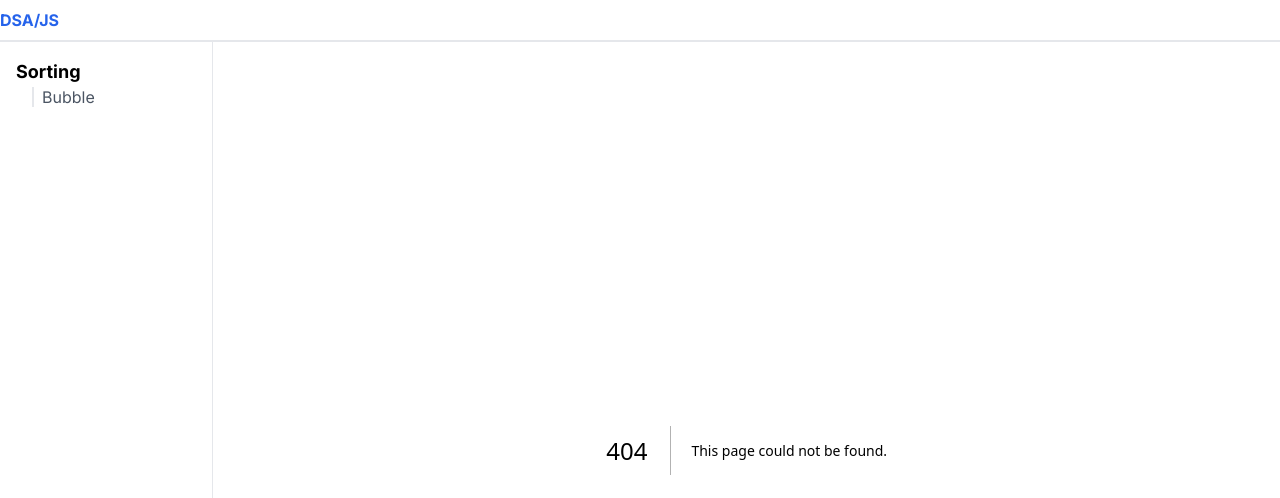
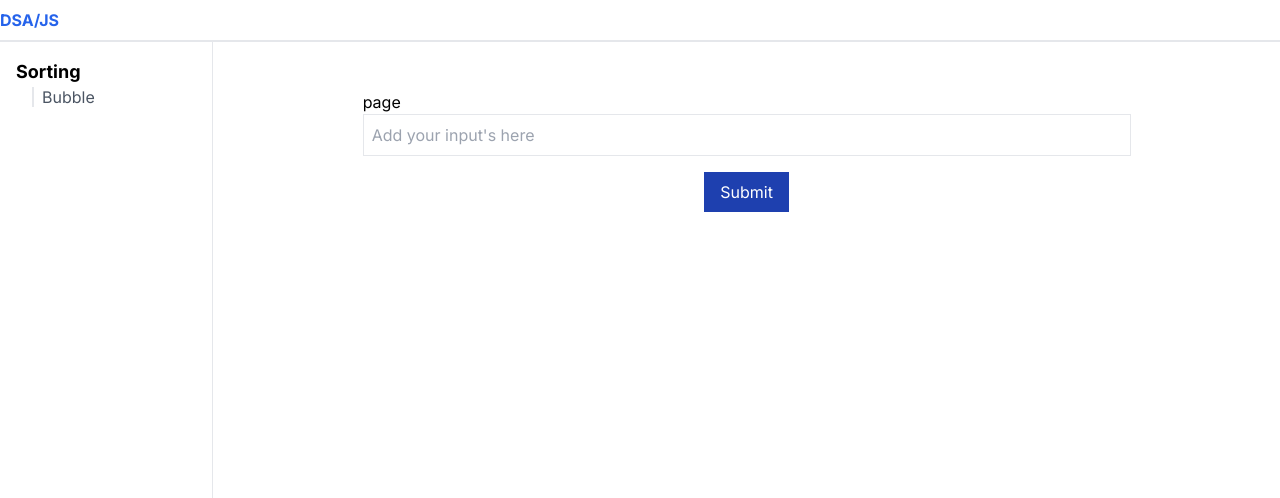
Before and after one commit to sonangrai/dataStructureJs, a Next.js app: page /sorting/bubble in a window 1280 px wide. Before the commit this address had no page. Shown: the top 498 px of the page. Built offline with nearby package versions, Linux system fonts and the light colour scheme.

Commit message:
feat: bubble page

```diff
--- /dev/null
+++ b/app/sorting/bubble/component/InputField.tsx
@@ -0,0 +1,37 @@
+"use client";
+import { useState } from "react";
+
+function InputField() {
+  const [input, setInput] = useState<string>("");
+  const [error, setError] = useState<string>("");
+
+  // Submit Handler
+  const submitHandle = (e) => {
+    e.preventDefault();
+    setError("");
+    if (input == "") return setError("Please enter input to process");
+    alert(input);
+  };
+
+  return (
+    <form className="flex flex-col gap-4" onSubmit={submitHandle}>
+      <div className="border">
+        <input
+          className="p-2 w-full"
+          type="text"
+          placeholder="Add your input's here"
+          value={input}
+          onChange={(e) => setInput(e.target.value)}
+        />
+      </div>
+
+      {error != "" && <div className="text-red-500 text-[12px]">{error}</div>}
+
+      <div className="text-center">
+        <button className="py-2 px-4 bg-blue-800 text-white">Submit</button>
+      </div>
+    </form>
+  );
+}
+
+export default InputField;
--- /dev/null
+++ b/app/sorting/bubble/page.tsx
@@ -0,0 +1,5 @@
+function page() {
+  return <div>page</div>;
+}
+
+export default page;
```
